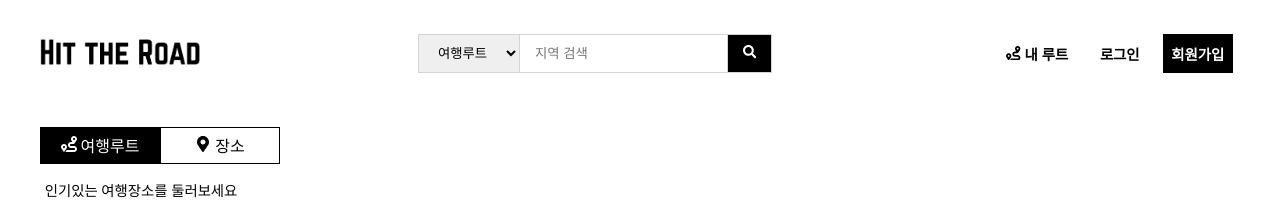
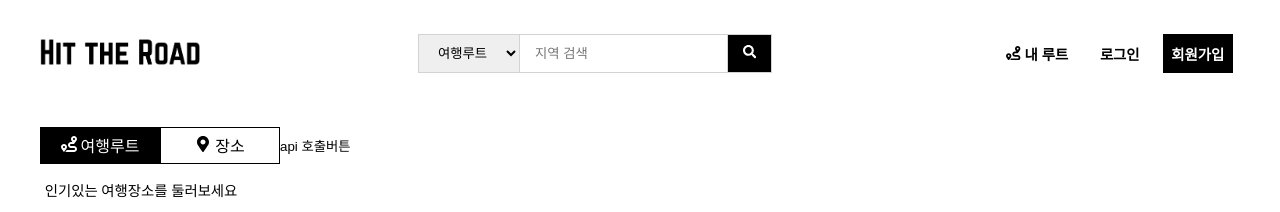
Before and after one commit to TeamUpTension/hit_the_road, a React (Vite) app in the folder frontend/: page / in a window 1280 px wide. Shown: the top 212 px of the page. Built offline with nearby package versions, Linux system fonts and the light colour scheme.

Commit message:
[frontend] Chore: api 호출 버튼 추가(임시)

```diff
--- a/frontend/package.json
+++ b/frontend/package.json
@@ -10,6 +10,7 @@
     "preview": "vite preview"
   },
   "dependencies": {
+    "axios": "^1.6.8",
     "react": "^18.2.0",
     "react-dom": "^18.2.0",
     "react-icons": "^5.0.1",
--- a/frontend/src/components/TabMenu.tsx
+++ b/frontend/src/components/TabMenu.tsx
@@ -1,13 +1,31 @@
 import styled from "styled-components";
 import { Link } from "react-router-dom";
 import { FaRoute, FaMapMarkerAlt } from "react-icons/fa";
+import axios from "axios";
 
 const TabMenu: React.FC = () => {
+    const handleClick = () => {
+        console.log('버튼클릭');
+
+        // get 요청
+        axios.get('https://codingapple1.github.io/shop/data2.json').then((결과) => {
+            console.log(결과.data)
+        }).catch(() => {
+            console.log('실패함')
+        })
+
+        // post 요청
+        axios.post('URL', { name: 'kim' }).catch(() => {
+            console.log('실패함')
+        })
+    }
+
     return (
         <>
             <Tab>
                 <TabLink to="/route-list"><FaRoute /> 여행루트</TabLink>
                 <TabLinkOutline to="/place-list"><FaMapMarkerAlt /> 장소</TabLinkOutline>
+                <button onClick={() => handleClick()}>api 호출버튼</button>
             </Tab>
             <SubTitle>인기있는 여행장소를 둘러보세요</SubTitle>
             <ButtonBox>
@@ -17,7 +35,7 @@ const TabMenu: React.FC = () => {
                 <ButtonRound>중국</ButtonRound>
                 <ButtonRound>미국</ButtonRound>
                 <ButtonRound>호주</ButtonRound>
-                <ButtonRound>베트남</ButtonRound><dd></dd>
+                <ButtonRound>베트남</ButtonRound>
             </ButtonBox>
         </>
     )
```
Also changed, not shown: 1 other file (tests, documents, lock files or other folders).
